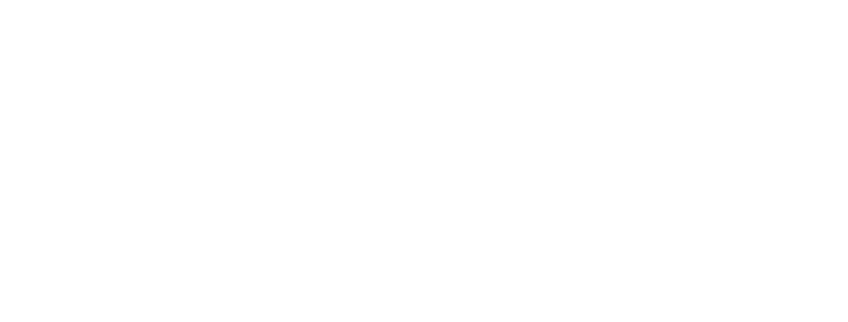
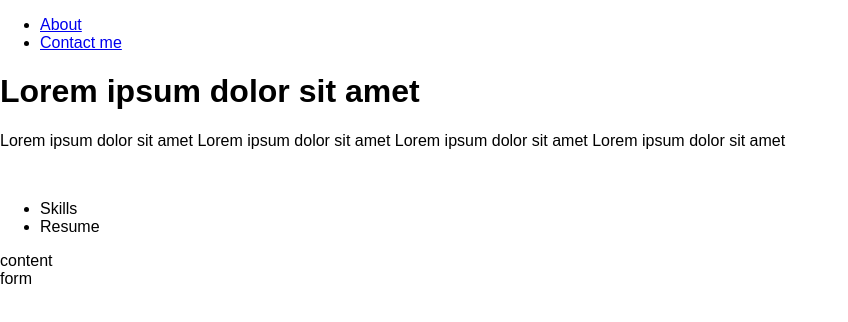
Before and after one commit to M-To-codding/ResumeGH, a React (Create React App) app: page / in a window 1280 px wide. Shown: the top 322 px of the page, without its empty margins (0-848 px from the left). Built offline with nearby package versions, Linux system fonts and the light colour scheme.

Commit message:
Add react browser router

```diff
--- a/package.json
+++ b/package.json
@@ -5,6 +5,7 @@
   "dependencies": {
     "react": "^16.2.0",
     "react-dom": "^16.2.0",
+    "react-router": "^4.2.0",
     "react-router-dom": "^4.2.2",
     "react-scripts": "1.1.1"
   },
--- a/src/App.js
+++ b/src/App.js
@@ -1,12 +1,16 @@
 import React, {Component} from 'react';
+import {Router, Route} from 'react-router';
+import {BrowserRouter} from 'react-router-dom';
+
 import './App.css';
+import Home from './Home';
 
 class App extends Component {
   render() {
     return (
-      <div>
-
-      </div>
+      <BrowserRouter>
+        <Home />
+      </BrowserRouter>
     );
   }
 }
```
